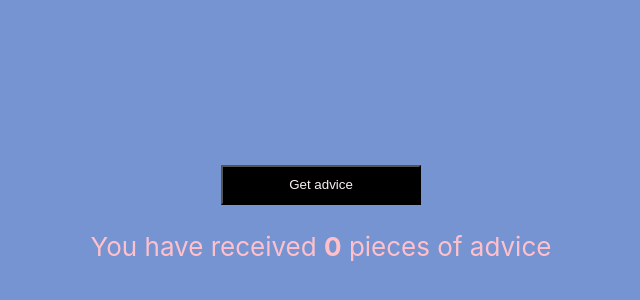
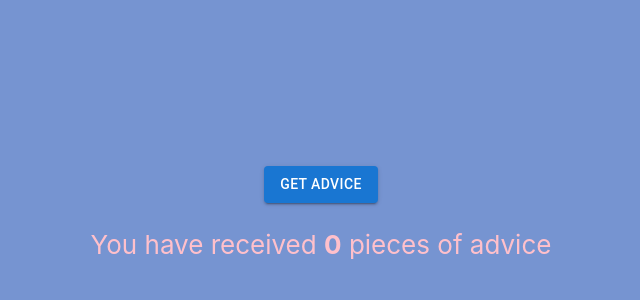
Before and after one commit to SaskiaVdZ/React-course_Project01_AdviceApp, a React (Create React App) app: page / in a window 1280 px wide. Shown: the part 222-522 px from the top of the page, without its empty margins (319-959 px from the left). Built offline with nearby package versions, Linux system fonts and the light colour scheme; no server answers.

Commit message:
install material ui

```diff
--- a/package.json
+++ b/package.json
@@ -3,6 +3,9 @@
   "version": "0.1.0",
   "private": true,
   "dependencies": {
+    "@emotion/react": "^11.11.4",
+    "@emotion/styled": "^11.11.5",
+    "@mui/material": "^5.15.15",
     "@testing-library/jest-dom": "^5.17.0",
     "@testing-library/react": "^13.4.0",
     "@testing-library/user-event": "^13.5.0",
--- a/src/App.css
+++ b/src/App.css
@@ -19,12 +19,6 @@
   font-size: 72px;
 }
 
-button {
-  color: rgb(247, 242, 242);
-  background-color: black;
-  width: 200px;
-  height: 40px;
-}
 
 .counter {
   color: pink;
--- a/src/App.js
+++ b/src/App.js
@@ -1,5 +1,6 @@
+import { useEffect, useState } from "react";
+import { Button } from '@mui/material';
 import "./App.css";
-import { useEffect, useState } from "react";
 
 function App() {
   const [advice, setAdvice] = useState("");
@@ -29,7 +30,7 @@ function App() {
     <div className="App">
       <header className="App-header">
         <h1 className="advice">{advice}</h1>
-        <button onClick={getAdvice}>Get advice</button>
+        <Button variant="contained" onClick={getAdvice}>Get advice</Button>
         <Message count={count} />
       </header>
     </div>
```
Also changed, not shown: 1 other file (tests, documents, lock files or other folders).
